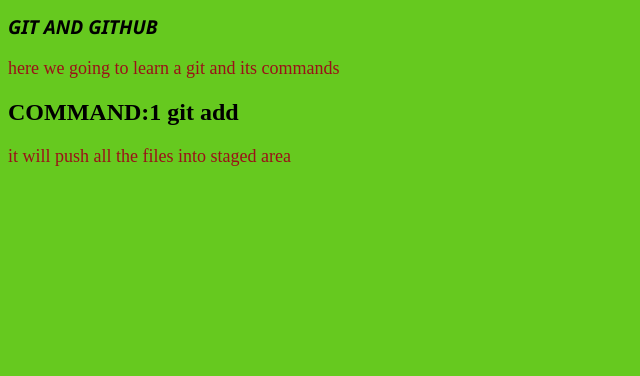
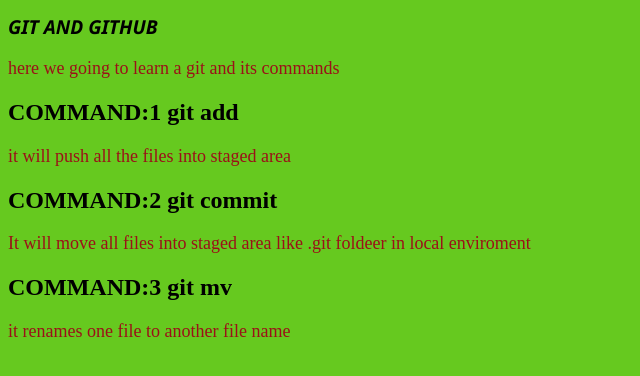
Before and after one commit to Devabisheik/version_control, a plain HTML site: page home.html in a window 1280 px wide. Shown: the whole page, without its empty margins (0-640 px from the left). Drawn offline with Linux system fonts and the light colour scheme.

Commit message:
correct the recent changes

```diff
--- a/home.html
+++ b/home.html
@@ -11,5 +11,9 @@
     <p>here we going to learn a git and its commands</p>
     <h2>COMMAND:1 git add </h2>
     <p>it will push all the files into staged area</p>
+    <h2>COMMAND:2 git commit</h2>
+    <p>It will move all files into staged area like .git foldeer in local enviroment</p>
+    <h2>COMMAND:3 git mv </h2>
+    <p>it renames one file to another file name</p>
 </body>
 </html>
```
Also changed, not shown: secrets.txt (added), 1 other file.
